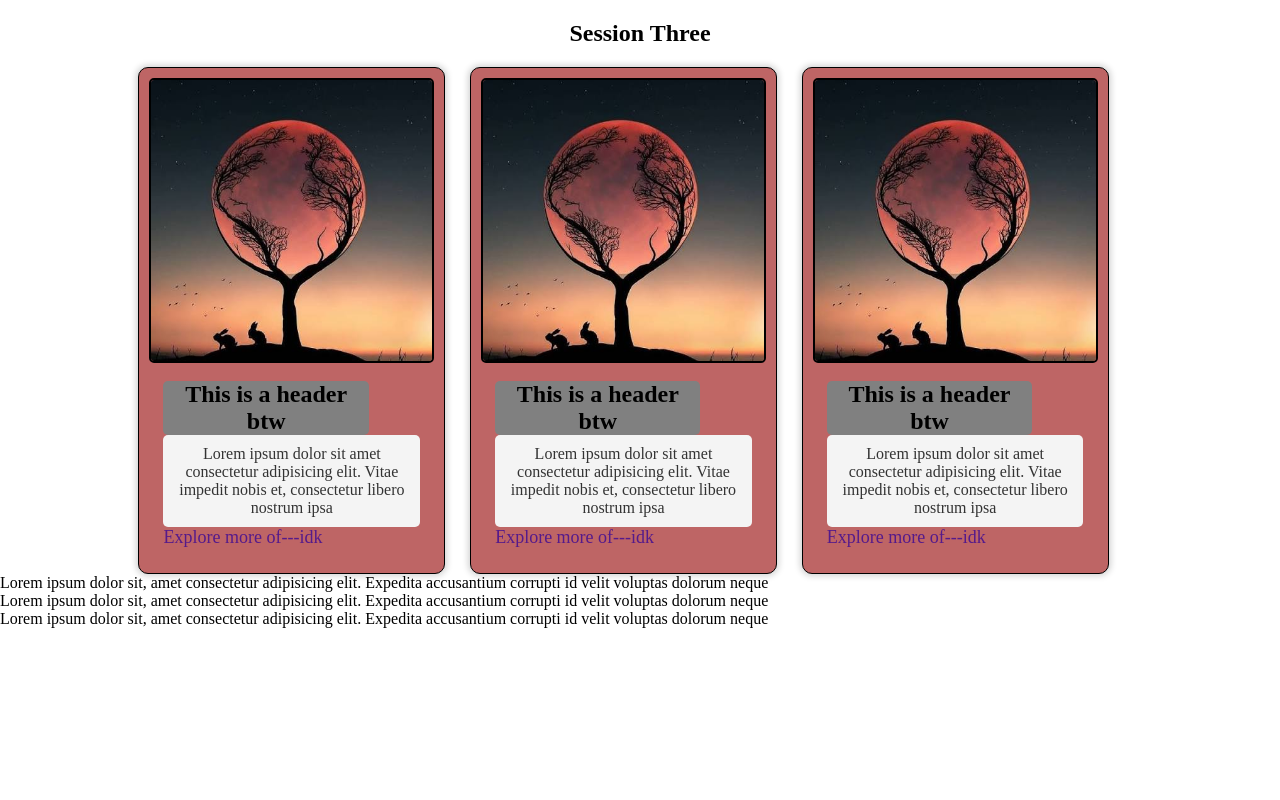
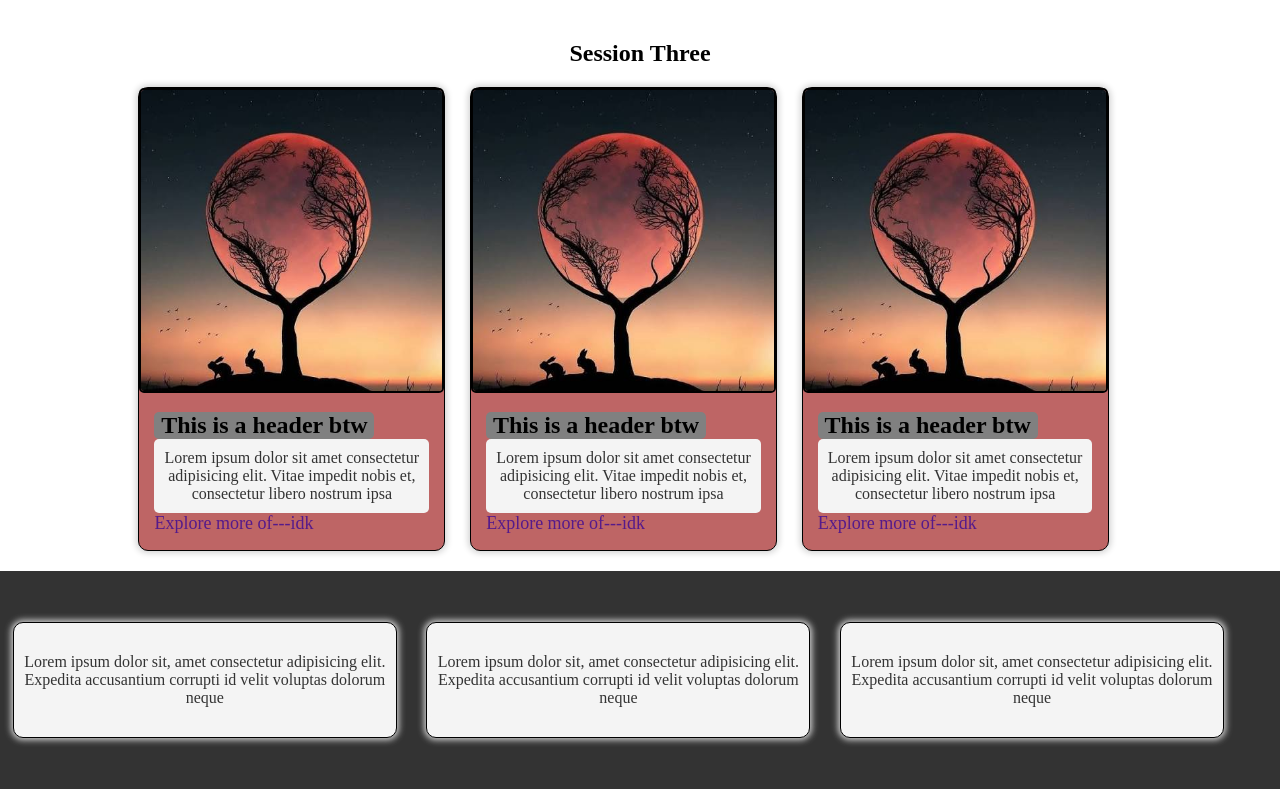
Before and after one commit to Nero-the27th/Web-Design-Summer-G9-Khaled-Gamal-Omar, a plain HTML site: page sessionThree/index.html in a window 1280 px wide. Drawn offline with Linux system fonts and the light colour scheme.

Commit message:
added css code for the second row of cards
Added new styles for container-nd and card-sml classes, including margin and padding adjustments.

```diff
--- a/sessionThree/css/style.css
+++ b/sessionThree/css/style.css
@@ -7,6 +7,8 @@
 .container{
     width: 80%;
     margin: auto;
+    margin-top: 20px;
+    margin-bottom: 20px;
 }
 
 .bg-light{
@@ -23,7 +25,6 @@
     border: 1px solid black;
     border-radius: 10px;
     background-color: rgb(190, 101, 101);
-    padding: 10px;
     display: inline-block;
     box-shadow: 0px 0px 6px 2px lightgray;
     margin-left: 1%;
@@ -60,3 +61,36 @@
     text-decoration: none;
     font-size: large;
 }
+
+.bg-gray{
+    background-color: #333;
+}
+
+.container-nd{
+    width: 100%;
+    margin: auto;
+}
+
+.container-nd p{
+    text-align: center;
+    color: #333;
+    background-color: #f4f4f4;
+    width: 100%;
+    margin-bottom: 20px;
+    margin-top: 20px;
+    border-radius: 5px;
+    padding: 10px;
+}
+
+.card-sml{
+    width: 30%;
+    border: 1px solid black;
+    border-radius: 10px;
+    background-color: #f4f4f4;
+    display: inline-block;
+    box-shadow: 0px 0px 6px 2px lightgray;
+    margin-left: 1%;
+    margin-right: 1%;
+    margin-top: 4%;
+    margin-bottom: 4%;
+}
```
